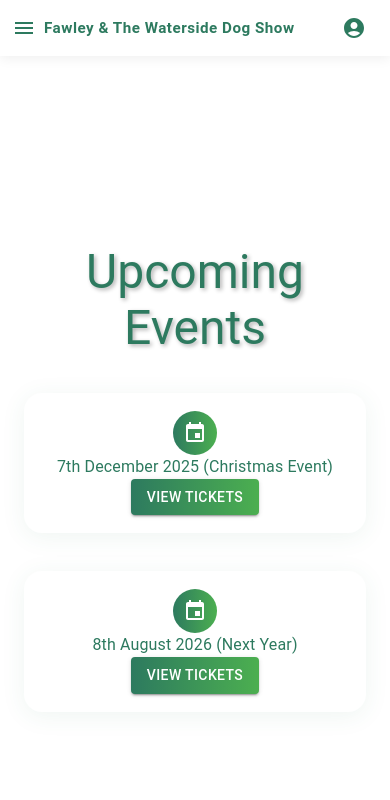
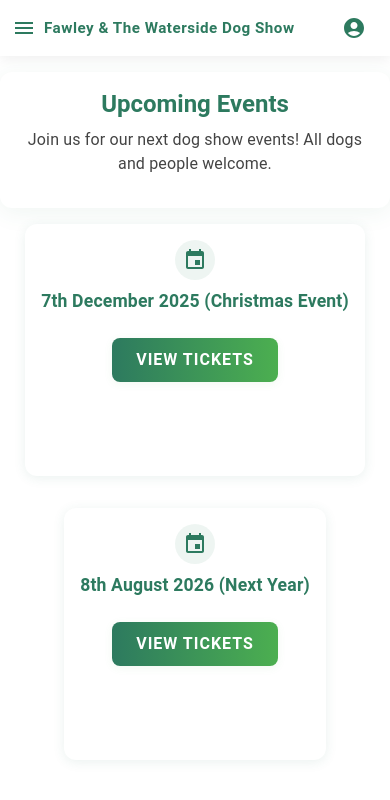
Before and after one commit to eddiemosh/fawley-waterside-dog-show, a React (Create React App) app: page /events in a window 390 px wide. Shown: the top 800 px of the page. Built offline with nearby package versions, Linux system fonts and the light colour scheme.

Commit message:
events style

```diff
--- a/src/components/events/events.css
+++ b/src/components/events/events.css
@@ -1,64 +1,42 @@
 /* src/components/events.css */
 .upcoming-events {
-    display: flex;
-    justify-content: center;
-    text-align: center;
-    font-size: 2.5rem; /* Larger font size for emphasis */
-    font-weight: bold; /* Make the text bold */
-    color: #ff6f61; /* Customize text color */
-    text-shadow: 2px 2px 4px rgba(0, 0, 0, 0.3); /* Subtle shadow for better readability */
-    margin-top: 5% !important; /* Space above the title */
+    display: none; /* Hide old title styling, replaced by MUI Box */
 }
 
 /* Flex container for event boxes */
 .events-container {
     display: flex;
+    flex-wrap: wrap;
     justify-content: center;
-    flex-wrap: wrap; /* Allow wrapping of boxes */
-    margin-top: 20px; /* Space between title and event boxes */
+    gap: 16px;
+    margin-top: 0;
+    width: 100%;
 }
 
 /* Style for individual event box */
 .event-box {
-    display: flex;
-    flex-direction: column;
-    align-items: center;
-    background-color: #f5f5f5;
-    padding: 15px;
-    border-radius: 10px;
-    box-shadow: 0 4px 8px rgba(0, 0, 0, 0.1);
-    width: 250px; /* Fixed width for event boxes */
-    text-align: center;
-    margin: 0 10px; /* Space between event boxes */
-    margin-bottom: 20px; /* Space between rows */
+    /* All card styling now handled by MUI sx in JS */
+    background: none;
+    box-shadow: none;
+    border-radius: 0;
+    padding: 0;
+    margin: 0;
+    width: auto;
 }
 
 /* Style for event icon */
 .event-icon {
-    font-size: 3rem;
-    color: #ff6f61;
-    margin-bottom: 10px; /* Space between icon and date */
+    /* IconButton styling handled by MUI sx */
+    font-size: inherit;
+    color: inherit;
+    margin-bottom: 0;
 }
 
 /* Style for event date */
 .event-date {
-    font-size: 1.5rem;
-    color: #333;
-    margin-bottom: 15px; /* Space between date and button */
-}
-
-/* Style for view tickets button */
-.view-tickets-button {
-    font-size: 1.2rem;
-    border-radius: 30px;
-    background-color: #ff6f61;
-    color: #fff;
-    transition: background-color 0.3s ease;
-}
-
-/* Hover effect for button */
-.view-tickets-button:hover {
-    background-color: #e55d50;
+    font-size: inherit;
+    color: inherit;
+    margin-bottom: 0;
 }
 
 /* Media query for mobile devices */
@@ -89,62 +67,7 @@
 }
 
 @media (max-width: 600px) {
-    .upcoming-events {
-        font-size: 1.5rem;
-        margin-top: 24px;
-        color: #2d7a5f;
-        font-weight: 700;
-        letter-spacing: 1px;
-    }
-
     .events-container {
-        flex-direction: column;
-        align-items: center;
-        gap: 20px;
-    }
-
-    .event-box {
-        width: 90%;
-        max-width: 340px;
-        background: #fff;
-        border-radius: 18px;
-        box-shadow: 0 4px 24px rgba(45, 122, 95, 0.08);
-        padding: 18px 10px;
-        font-size: 1rem;
-        margin: 0 0 18px 0;
-    }
-
-    .event-icon {
-        background: linear-gradient(90deg, #2d7a5f 0%, #4caf50 100%) !important;
-        color: #fff !important;
-        font-size: 2rem !important;
-        width: 44px !important;
-        height: 44px !important;
-        margin-bottom: 8px;
-    }
-
-    .event-date {
-        font-size: 1.05rem;
-        font-weight: 600;
-        color: #2d7a5f;
-        margin-bottom: 10px;
-        text-align: center;
-    }
-
-    .view-tickets-button {
-        font-size: 1rem;
-        border-radius: 18px;
-        padding: 10px 24px;
-        background: linear-gradient(90deg, #2d7a5f 0%, #4caf50 100%);
-        color: #fff;
-        font-weight: 600;
-        letter-spacing: 1px;
-        border: none;
-        min-width: 120px;
-        box-shadow: 0 2px 8px rgba(76, 175, 80, 0.08);
-    }
-
-    .view-tickets-button:hover {
-        background: linear-gradient(90deg, #388e3c 0%, #2d7a5f 100%);
+        gap: 10px;
     }
 }
--- a/src/components/events/events.js
+++ b/src/components/events/events.js
@@ -19,22 +19,93 @@ const Events = () => {
 
     return (
         <Container maxWidth="sm"
-                   style={{minHeight: '100vh', display: 'flex', flexDirection: 'column', justifyContent: 'center'}}>
-            <Typography className="upcoming-events" variant="h3" gutterBottom>
-                Upcoming Events
-            </Typography>
-            <Box className="events-container">
+                   sx={{
+                       minHeight: '100vh',
+                       display: 'flex',
+                       flexDirection: 'column',
+                       justifyContent: 'flex-start',
+                       alignItems: 'center',
+                       pt: { xs: 2, sm: 6 },
+                       pb: { xs: 2, sm: 6 }
+                   }}>
+            <Box sx={{
+                background: '#fff',
+                borderRadius: 3,
+                boxShadow: '0 4px 24px rgba(45,122,95,0.08)',
+                p: { xs: 2, sm: 4 },
+                mb: { xs: 2, sm: 4 },
+                width: '100%',
+                maxWidth: 520,
+                textAlign: 'center',
+            }}>
+                <Typography variant="h5" sx={{
+                    color: '#2d7a5f',
+                    fontWeight: 700,
+                    mb: 1,
+                    fontSize: { xs: '1.5rem', sm: '2.2rem' },
+                }}>
+                    Upcoming Events
+                </Typography>
+                <Typography variant="body1" sx={{ color: '#444', mb: 2 }}>
+                    Join us for our next dog show events! All dogs and people welcome.
+                </Typography>
+            </Box>
+            <Box className="events-container" sx={{
+                display: 'flex',
+                flexWrap: 'wrap',
+                justifyContent: 'center',
+                gap: { xs: 2, sm: 4 },
+                width: '100%',
+                mb: 2
+            }}>
                 {eventsList.map((event, index) => (
-                    <Box className="event-box" key={index}>
-                        <IconButton className="event-icon">
+                    <Box key={index} sx={{
+                        background: '#fff',
+                        borderRadius: 3,
+                        boxShadow: '0 2px 12px rgba(45,122,95,0.10)',
+                        p: { xs: 2, sm: 3 },
+                        minWidth: { xs: 180, sm: 240 },
+                        maxWidth: 320,
+                        flex: '1 1 220px',
+                        display: 'flex',
+                        flexDirection: 'column',
+                        alignItems: 'center',
+                        mb: { xs: 2, sm: 3 },
+                    }}>
+                        <IconButton sx={{
+                            fontSize: { xs: '2.2rem', sm: '2.8rem' },
+                            color: '#2d7a5f',
+                            background: 'rgba(45,122,95,0.08)',
+                            mb: 1,
+                        }}>
                             {event.icon}
                         </IconButton>
-                        <Typography className="event-date">
+                        <Typography sx={{
+                            fontSize: { xs: '1.1rem', sm: '1.3rem' },
+                            color: '#2d7a5f',
+                            fontWeight: 600,
+                            mb: 2,
+                            textAlign: 'center',
+                        }}>
                             {event.date}
                         </Typography>
                         <Button
-                            className="view-tickets-button"
                             variant="contained"
+                            sx={{
+                                background: 'linear-gradient(90deg, #2d7a5f 0%, #4caf50 100%)',
+                                color: '#fff',
+                                fontWeight: 600,
+                                borderRadius: 2,
+                                fontSize: { xs: '1rem', sm: '1.1rem' },
+                                px: 3,
+                                py: 1,
+                                boxShadow: '0 2px 8px rgba(76,175,80,0.08)',
+                                letterSpacing: 1,
+                                mt: 1,
+                                '&:hover': {
+                                    background: 'linear-gradient(90deg, #256c53 0%, #388e3c 100%)',
+                                }
+                            }}
                             onClick={handleEventClick}
                         >
                             View Tickets
```
